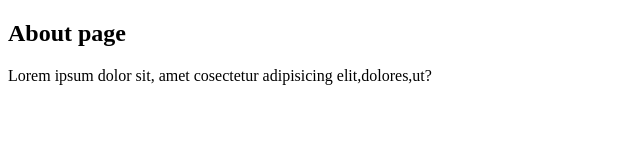
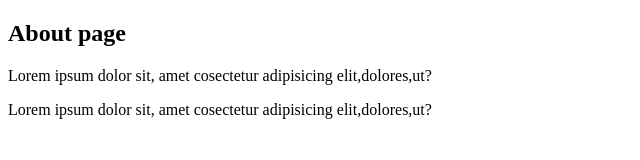
Before and after one commit to Sasmithat/portfolio_sample, a plain HTML site: page about.html in a window 1280 px wide. Shown: the whole page, without its empty margins (0-640 px from the left). Drawn offline with Linux system fonts and the light colour scheme.

Commit message:
updated about page

```diff
--- a/about.html
+++ b/about.html
@@ -8,5 +8,6 @@
 <body>
      <h2>About page</h2>
     <p>Lorem ipsum dolor sit, amet cosectetur adipisicing elit,dolores,ut?</p>
+    <p>Lorem ipsum dolor sit, amet cosectetur adipisicing elit,dolores,ut?</p>
 </body>
 </html>
```
